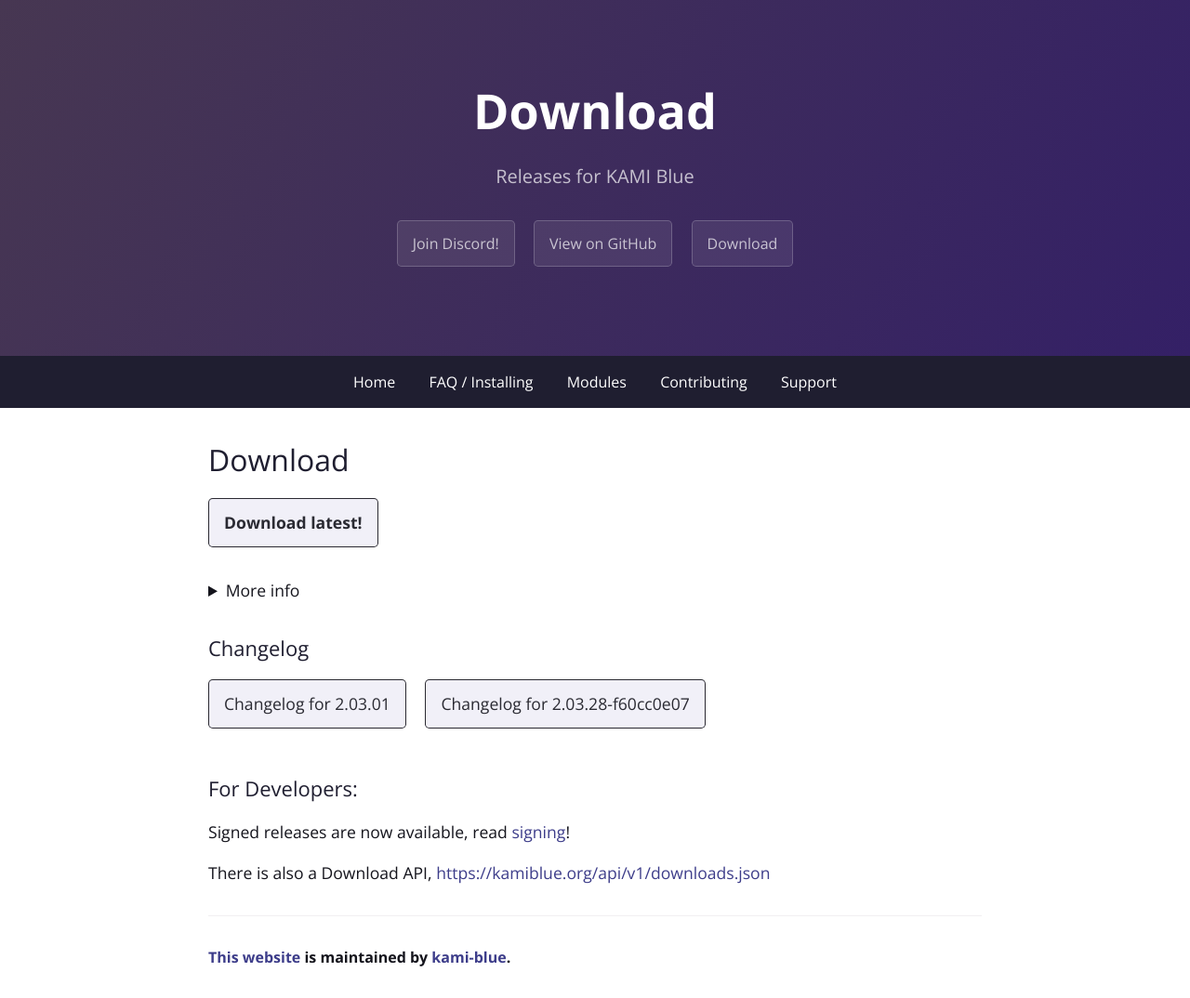
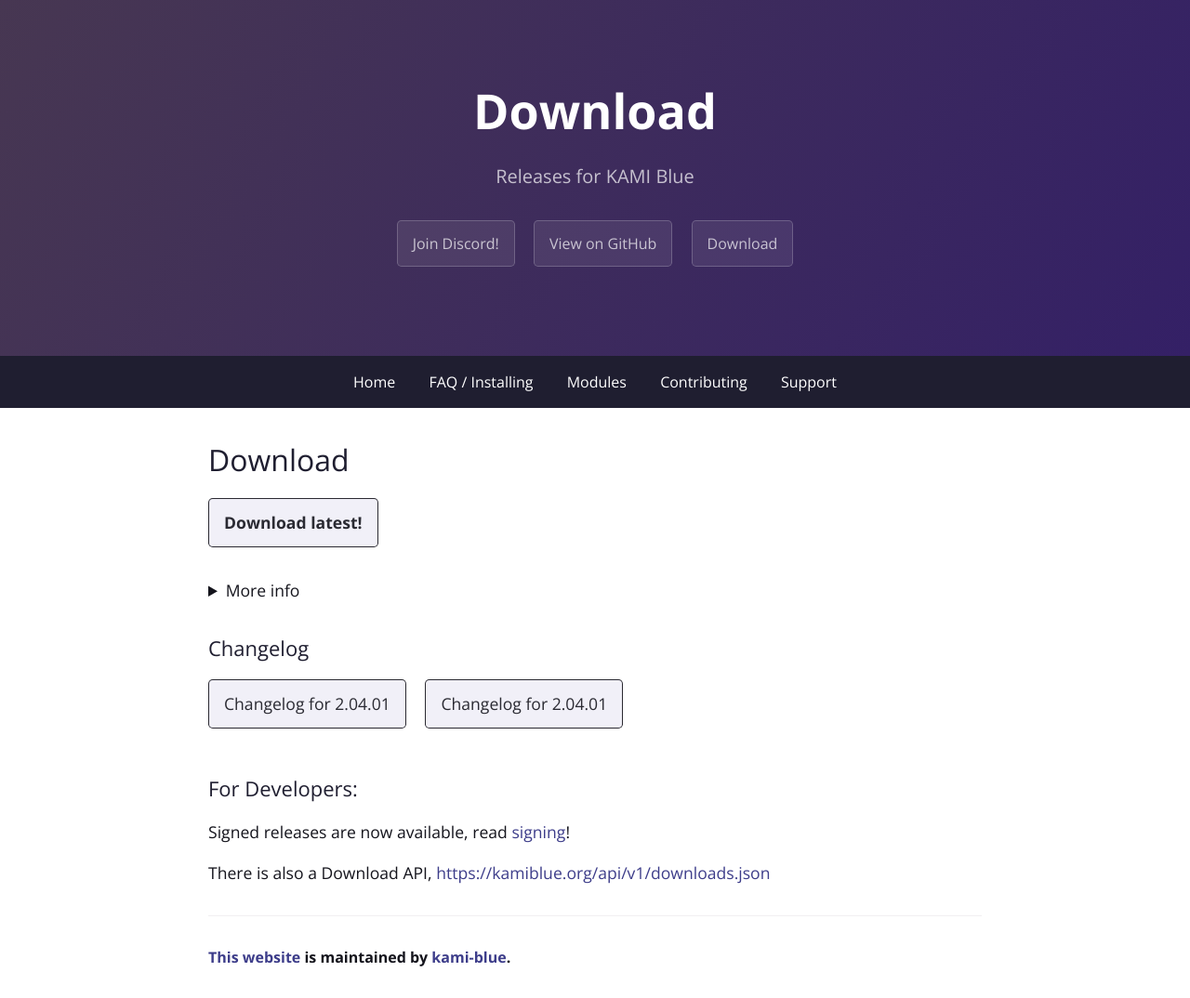
Before and after one commit to kami-blue/website, a Jekyll site: the page built from download.md, in a window 1280 px wide. Shown: the whole page at 93% size. Built offline with Jekyll 4.4.1, drawn with Linux system fonts in a browser that asks for light colours.

Commit message:
bump: Release 2.04.01

```diff
--- a/_config.yml
+++ b/_config.yml
@@ -5,14 +5,14 @@ google_analytics: UA-157505961-1
 github:
   repository_url: https://github.com/kami-blue/client
   website_url: https://github.com/kami-blue/website
-  jar_url: https://github.com/kami-blue/client/releases/download/2.03.01/kamiblue-2.03.01.jar
-  jar_sig_url: https://github.com/kami-blue/client/releases/download/2.03.01/kamiblue-2.03.01.jar.sig
-  beta_jar_url: https://github.com/kami-blue/nightly-releases/releases/download/2.03.28-f60cc0e07/kamiblue-2.03.28-f60cc0e07.jar
-cur_ver: 2.03.01
-beta_ver: 2.03.28-f60cc0e07
+  jar_url: https://github.com/kami-blue/client/releases/download/2.04.01/kamiblue-2.04.01.jar
+  jar_sig_url: https://github.com/kami-blue/client/releases/download/2.04.01/kamiblue-2.04.01.jar.sig
+  beta_jar_url: https://github.com/kami-blue/nightly-releases/releases/download/2.04.01/kamiblue-2.04.01.jar
+cur_ver: 2.04.01
+beta_ver: 2.04.01
 discord_url: https://kamiblue.org/discord
 downloads_api_ver: v1
-build_number: 889
+build_number: 890
 theme: jekyll-theme-cayman
 gems:
   - jekyll-seo-tag
```
